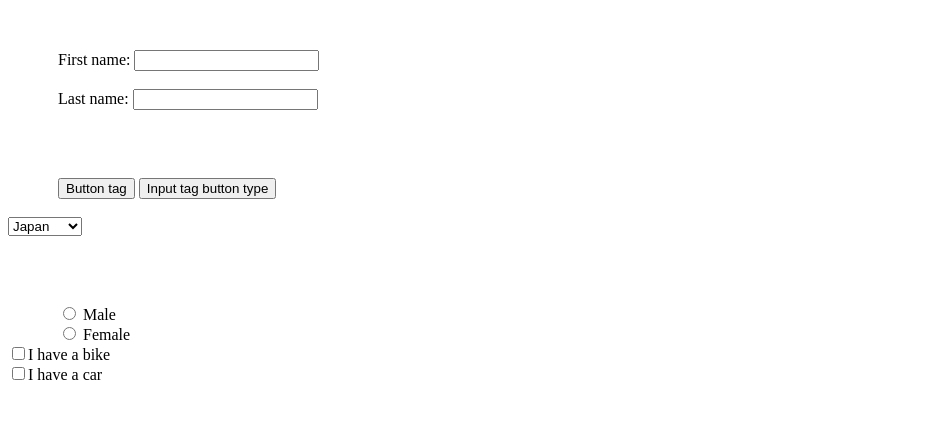
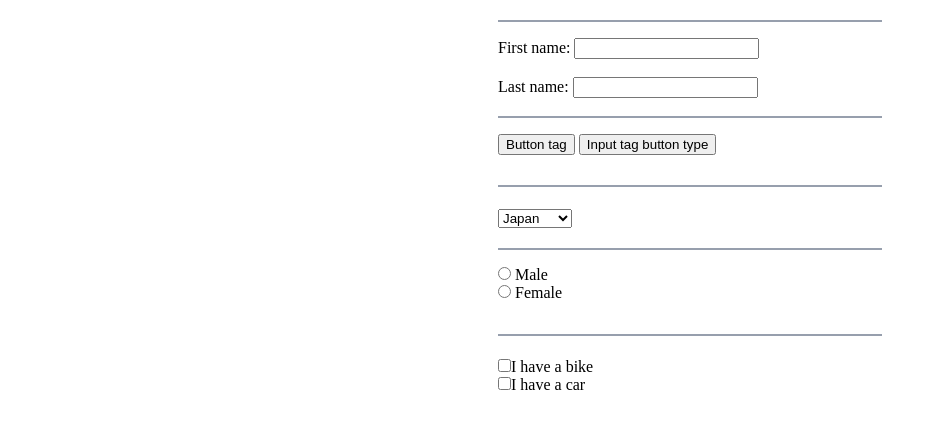
Before and after one commit to ann1403/lab1, a plain HTML site: page zav4/index.html in a window 1280 px wide. Shown: the whole page, without its empty margins (0-937 px from the left). Drawn offline with Linux system fonts and the light colour scheme.

Commit message:
Zav4 git push -u origin master

```diff
--- a/zav4/index.html
+++ b/zav4/index.html
@@ -9,21 +9,30 @@
 </head>
 
 <body>
+    <div class="main">
 
         <div class="input-tag">
             <div>
+                <br>
                 <label for="fname">First name:</label>
-            <input type="text" id="fname" name="fname"><br><br>
+                <input type="text" id="fname" name="fname">
+                <br><br>
                 <label for="lname">Last name:</label>
-            <input type="text" id="lname" name="lname"><br><br>
+                <input type="text" id="lname" name="lname">
+
             </div>
         </div>
 
         <div class="button-tag">
+            <br>
             <button>Button tag</button>
-        <input type="button" value="Input tag button type"><br><br>
+            <input type="button" value="Input tag button type">
+
         </div>
-    <div>
+
+        <div class="select-tag">
+            <br>
+            <br>
             <select name="lab1">
                 <option>Japan</option>
                 <option>Option</option>
@@ -32,24 +41,26 @@
                 <option>Fieldset</option>
                 <option>Legend</option>
             </select>
-        <br><br>
 
         </div>
 
         <div class="radio">
+            <br>
             <input type="radio" value="male"> Male
-        <Br>
+            <br>
             <input type="radio" value="female"> Female
-        <Br>
+
         </div>
 
         <div class="checkbox">
+            <br>
+            <br>
             <input type="checkbox" value="">I have a bike
-        <Br>
+            <br>
             <input type="checkbox" value="">I have a car
-        <Br>
+
         </div>
-
+    </div>
 
 </body>
 
--- a/zav4/main.css
+++ b/zav4/main.css
@@ -1,7 +1,39 @@
+* {
+    margin: 0;
+}
+
 .input-tag,
 .button-tag,
 .radio,
 .checkbox::before {
-    margin-top: 50px;
+    content: "";
+    display: inline-block;
+    height: 2px;
+    width: 100%;
+    background-color: #979FAD;
+    margin: 0;
+}
+
+.select-tag::before {
+    content: "";
+    display: inline-block;
+    height: 2px;
+    width: 100%;
+    background-color: #979FAD;
+    margin: 0;
+}
+
+.input-tag,
+.button-tag,
+.radio,
+.checkbox,
+.select-tag {
+    width: 100%;
     margin-left: 50px;
+    margin-top: 20px;
 }
+
+.main {
+    width: 30%;
+    margin: auto;
+}
```
Lines whose indentation alone changed are shown as unchanged.
